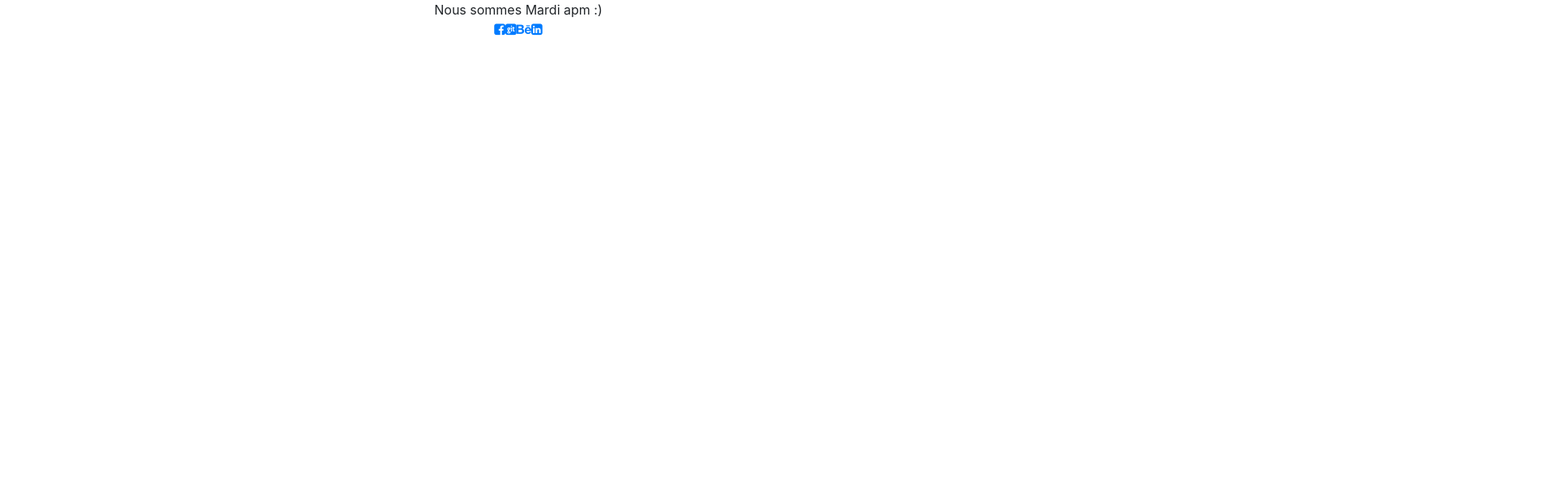
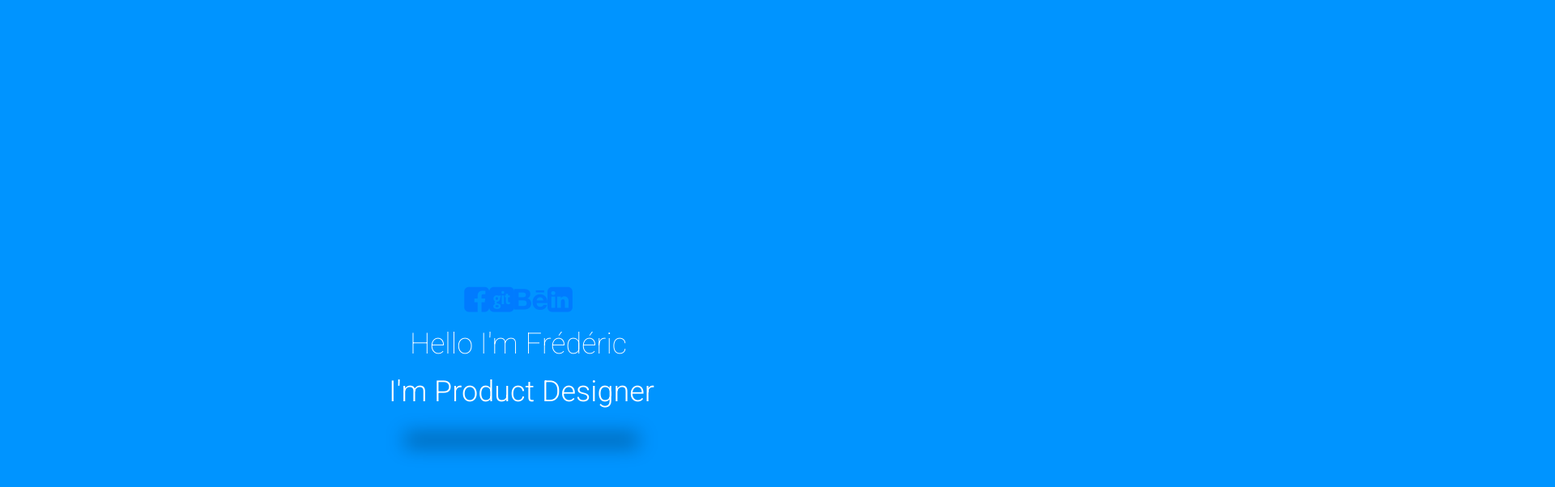
Before and after one commit to FredGalway/portfolio, a React (Create React App) app: page / in a window 1280 px wide. Shown: the top 602 px of the page at 81% size, 1920 px wide, since content can reach past the window. Built offline with nearby package versions, Linux system fonts and the light colour scheme; a web font is replaced by a local one.

Commit message:
motion text

```diff
--- a/src/PortfolioContainer/Home/Profile.css
+++ b/src/PortfolioContainer/Home/Profile.css
@@ -0,0 +1,160 @@
+@import url('https://fonts.googleapis.com/css?family=Roboto:100,300,400');
+body {
+    margin: 0px;
+    text-align: center;
+    padding-top: 43vh;
+    color: #fff;
+    font-family: 'Roboto';
+    font-size: 36px;
+    font-weight: 100;
+    overflow: hidden;
+    animation: bg 5s linear infinite;
+}
+
+.dropping-texts {
+    display: inline-block;
+    width: 320px;
+    height: 36px;
+    vertical-align: -2px;
+}
+
+.dropping-texts>div {
+    font-size: 0px;
+    opacity: 0;
+    margin-left: -30px;
+    position: absolute;
+    font-weight: 300;
+    box-shadow: 0px 60px 25px -20px rgba(0, 0, 0, 0.4);
+}
+
+.dropping-texts>div:nth-child(1) {
+    animation: roll 5s linear infinite 0s;
+}
+
+.dropping-texts>div:nth-child(2) {
+    animation: roll 5s linear infinite 1s;
+}
+
+.dropping-texts>div:nth-child(3) {
+    animation: roll 5s linear infinite 2s;
+}
+
+.dropping-texts>div:nth-child(4) {
+    animation: roll2 5s linear infinite 3s;
+}
+
+@keyframes roll {
+    0% {
+        font-size: 0px;
+        opacity: 0;
+        margin-left: -30px;
+        margin-top: 0px;
+        transform: rotate(-25deg);
+    }
+    3% {
+        opacity: 1;
+        transform: rotate(0deg);
+    }
+    5% {
+        font-size: inherit;
+        opacity: 1;
+        margin-left: 0px;
+        margin-top: 0px;
+    }
+    20% {
+        font-size: inherit;
+        opacity: 1;
+        margin-left: 0px;
+        margin-top: 0px;
+        transform: rotate(0deg);
+    }
+    27% {
+        font-size: 0px;
+        opacity: 0.5;
+        margin-left: 20px;
+        margin-top: 100px;
+    }
+    100% {
+        font-size: 0px;
+        opacity: 0;
+        margin-left: -30px;
+        margin-top: 0px;
+        transform: rotate(15deg);
+    }
+}
+
+@keyframes roll2 {
+    0% {
+        font-size: 0px;
+        opacity: 0;
+        margin-left: -30px;
+        margin-top: 0px;
+        transform: rotate(-25deg);
+    }
+    3% {
+        opacity: 1;
+        transform: rotate(0deg);
+    }
+    5% {
+        font-size: inherit;
+        opacity: 1;
+        margin-left: 0px;
+        margin-top: 0px;
+    }
+    30% {
+        font-size: inherit;
+        opacity: 1;
+        margin-left: 0px;
+        margin-top: 0px;
+        transform: rotate(0deg);
+    }
+    37% {
+        font-size: 1500px;
+        opacity: 0;
+        margin-left: -1000px;
+        margin-top: -800px;
+    }
+    100% {
+        font-size: 0px;
+        opacity: 0;
+        margin-left: -30px;
+        margin-top: 0px;
+        transform: rotate(15deg);
+    }
+}
+
+@keyframes bg {
+    0% {
+        background: #ff0075;
+    }
+    3% {
+        background: #0094ff;
+    }
+    20% {
+        background: #0094ff;
+    }
+    23% {
+        background: #b200ff;
+    }
+    40% {
+        background: #b200ff;
+    }
+    43% {
+        background: #8BC34A;
+    }
+    60% {
+        background: #8BC34A;
+    }
+    63% {
+        background: #F44336;
+    }
+    80% {
+        background: #F44336;
+    }
+    83% {
+        background: #F44336;
+    }
+    100% {
+        background: #F44336;
+    }
+}
--- a/src/PortfolioContainer/Home/Profile.js
+++ b/src/PortfolioContainer/Home/Profile.js
@@ -1,26 +1,37 @@
 import React from 'react';
+import './Profile.css';
 
 export default function Profile() {
     return (
         <>
-            <div classname='profile-container'>Nous sommes Mardi apm :)</div>
+            <div classname='profile-container'></div>
 
                 <div classname='profile-parent'>
                     <div classname='profile-details'>
 
                         <div className='colz'>
-                            <a href='https://www.facebook.com/fredericmoitry.fr'>
-                                <i className='fa fa-facebook-square'></i>
-                            </a>
-                            <a href='https://github.com/FredGalway/'>
-                                <i className='fa fa-git-square'></i>
-                            </a>
-                            <a href='https://www.behance.net/bubblepix'>
-                                <i className='fa fa-behance'></i>
-                            </a>
-                            <a href='https://www.linkedin.com/in/frederic-moitry/'>
-                                <i className='fa fa-linkedin-square'></i>
-                            </a>
+                            <a href='https://www.facebook.com/fredericmoitry.fr'> <i className='fa fa-facebook-square'></i></a>
+                            <a href='https://github.com/FredGalway/'><i className='fa fa-git-square'></i></a>
+                            <a href='https://www.behance.net/bubblepix'><i className='fa fa-behance'></i></a>
+                            <a href='https://www.linkedin.com/in/frederic-moitry/'><i className='fa fa-linkedin-square'></i></a>
+                        </div>
+
+                        <div className='profile-details-name'>
+                            <span className='primary-text'>
+                                {" "}
+                                Hello I'm <span className='highlighted-text'> Frédéric</span>
+                            </span>
+                        </div>
+
+                        <div className='profile-details-role'>
+                            <span className='primary-text'>
+                                <div class="dropping-texts">
+                                    <div>I'm Product Designer</div>
+                                    <div>Developer Front-End</div>
+                                    <div>Motion Designer</div>
+                                    <div>I create Apps</div>
+                                </div>
+                            </span>
                         </div>
 
                     </div>
```
